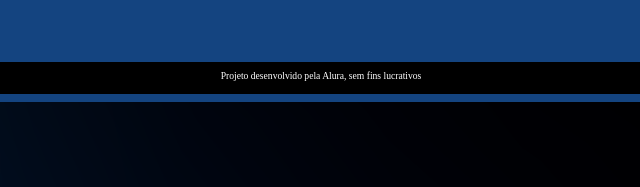
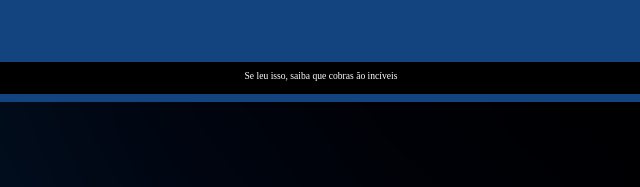
Before and after one commit to soldeady/Curso34, a plain HTML site: page index.html in a window 1280 px wide. Shown: the part 706-893 px from the top of the page, 327-967 px from the left. Drawn offline with Linux system fonts and the light colour scheme.

Commit message:
Update index.html

```diff
--- a/index.html
+++ b/index.html
@@ -23,7 +23,7 @@
         </section>
     </main>
     <footer>
-        <p>Projeto desenvolvido pela Alura, sem fins lucrativos</p>
+        <p>Se leu isso, saiba que cobras ão incíveis</p>
     </footer>
     <script src="app.js"></script>
     <script src="perguntas.js"></script>
```
